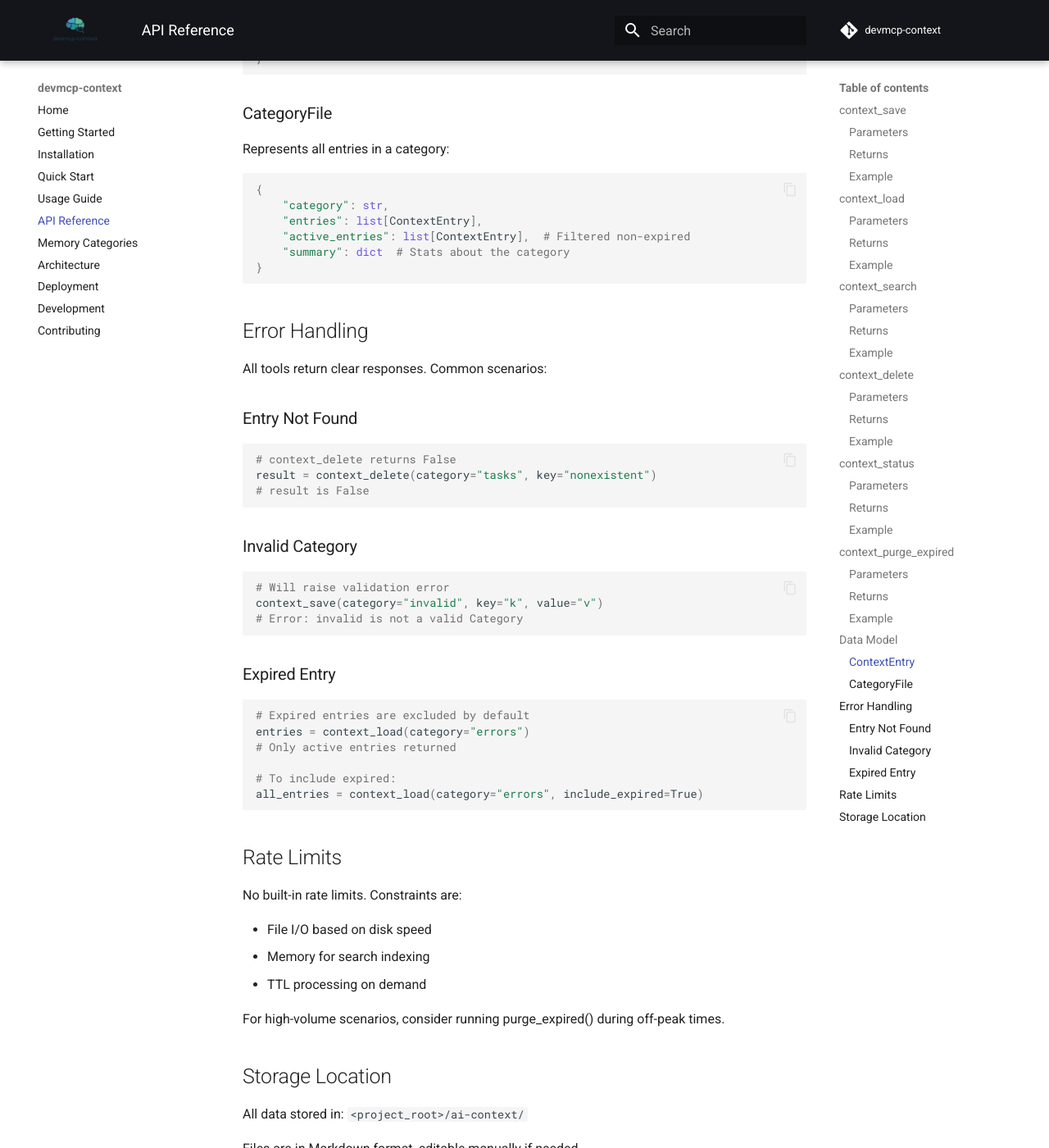
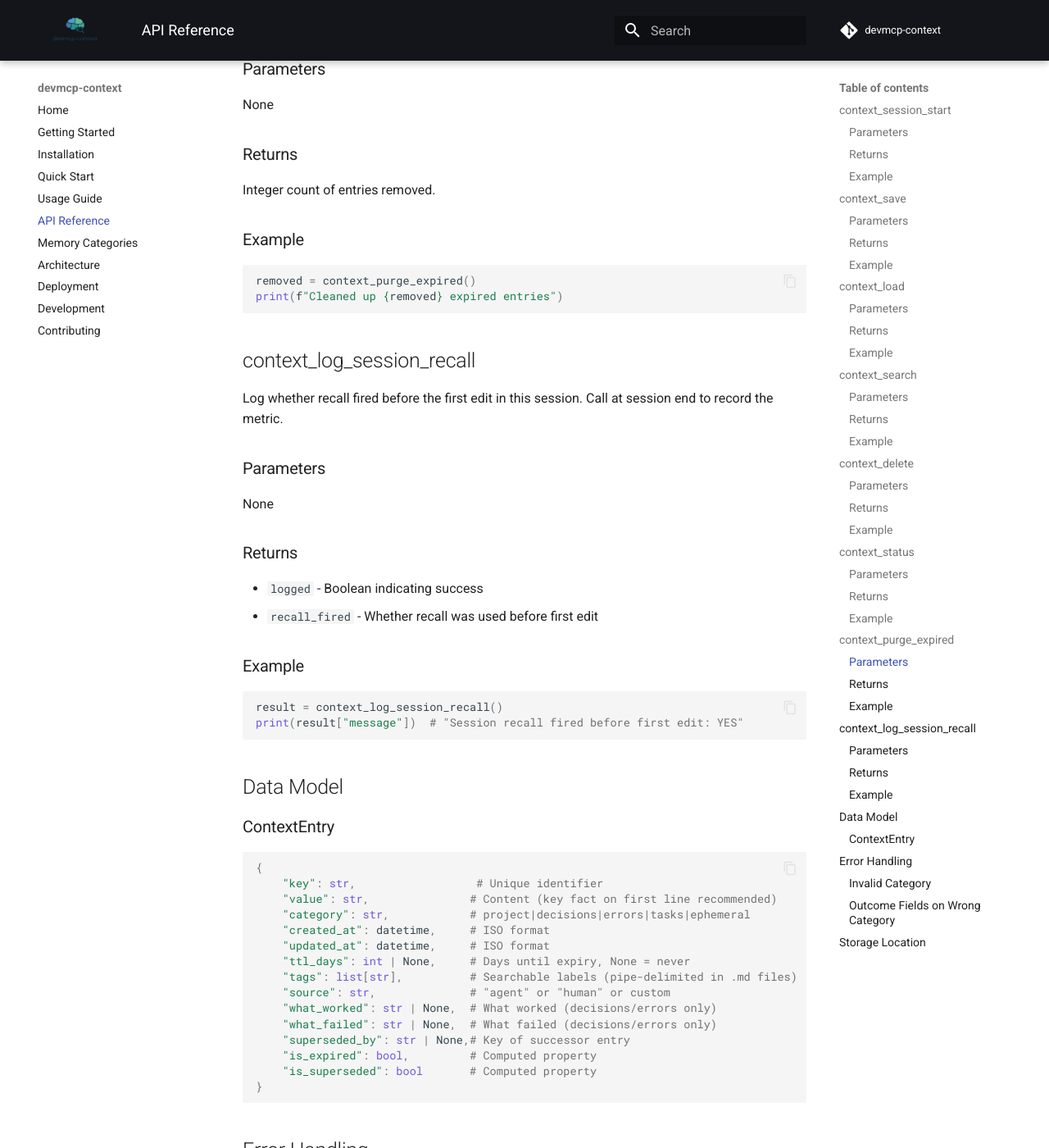
Before and after one commit to kushal1o1/devmcp-context, an MkDocs documentation site: the page built from docs/api.md, in a window 1280 px wide and 1400 px high, scrolled down 4052 px. Shown: the whole window at 82% size. Built offline with MkDocs 1.6.1 and Material for MkDocs 9.7.7, drawn with Linux system fonts in a browser that asks for light colours; comment, search, counter and statistics services are not loaded; some of the changed text lies outside the part shown.

Commit message:
docs:add docs for new changes recall ,session and log

````diff
--- a/docs/api.md
+++ b/docs/api.md
@@ -6,37 +6,68 @@
 graph TB
     Agent["Agent / User"]
 
+    Start["context_session_start<br/>(Auto-Recall)"]
     Save["context_save<br/>(Create/Update)"]
     Load["context_load<br/>(Retrieve)"]
     Search["context_search<br/>(Find)"]
     Delete["context_delete<br/>(Remove)"]
     Status["context_status<br/>(Summary)"]
     Purge["context_purge_expired<br/>(Cleanup)"]
+    Log["context_log_session_recall<br/>(Metric)"]
 
     Storage["ai-context/<br/>(Persistent Storage)"]
 
+    Agent -->|start session| Start
     Agent -->|save entry| Save
     Agent -->|load entries| Load
     Agent -->|search entries| Search
     Agent -->|delete entry| Delete
     Agent -->|get stats| Status
     Agent -->|cleanup expired| Purge
+    Agent -->|log metric| Log
 
+    Start --> Storage
     Save --> Storage
     Load --> Storage
     Search --> Storage
     Delete --> Storage
     Status --> Storage
     Purge --> Storage
+    Log --> Storage
 
     style Agent fill:#e8e8ff
+    style Start fill:#34d399,color:#0f172a
     style Save fill:#60a5fa,color:#0f172a
     style Load fill:#60a5fa,color:#0f172a
     style Search fill:#60a5fa,color:#0f172a
     style Delete fill:#60a5fa,color:#0f172a
     style Status fill:#60a5fa,color:#0f172a
     style Purge fill:#60a5fa,color:#0f172a
+    style Log fill:#fbbf24,color:#0f172a
     style Storage fill:#f0f0f0
+```
+
+## context_session_start
+
+**Call this FIRST at session start.** Auto-loads project + decisions memory and shows a compact index of all other categories. Returns recent session recall stats.
+
+### Parameters
+
+None
+
+### Returns
+
+- `auto_loaded` — Full entries from `project` and `decisions` categories
+- `compact_index` — One-line summaries (key + lead fact) for `errors`, `tasks`, `ephemeral`
+- `recent_session_recall_stats` — Whether past sessions used recall before edits
+
+### Example
+
+```python
+session = context_session_start()
+# Read auto-loaded project knowledge
+for entry in session["auto_loaded"]["project"]:
+    print(f"{entry['key']}: {entry['value']}")
 ```
 
 ## context_save
@@ -47,24 +78,27 @@
 
 - **category** (required) - One of: `project`, `decisions`, `errors`, `tasks`, `ephemeral`
 - **key** (required) - Unique identifier within the category
-- **value** (required) - The content to remember
+- **value** (required) - The content to remember. **Put the key fact on the first line.**
 - **tags** (optional) - List of searchable tags
 - **ttl_days** (optional) - Override default TTL. `None` means never expires
-- **source** (optional) - Who is saving this. Default: `"agent"`
+- **what_worked** (optional) - What worked about this decision/error. Only valid for `decisions` and `errors` categories.
+- **what_failed** (optional) - What failed about this decision/error. Only valid for `decisions` and `errors` categories.
+- **superseded_by** (optional) - Key of the entry that supersedes this one. Recall follows the pointer.
 
 ### Returns
 
-Entry is saved and persisted to disk.
+Entry is saved and persisted to disk. If updating an existing entry, `created_at` is preserved.
 
 ### Example
 
 ```python
 context_save(
-    category="project",
+    category="decisions",
     key="auth-strategy",
-    value="Using OAuth2 for authentication",
+    value="Using OAuth2 for authentication\nGitHub provider, JWT tokens",
     tags=["auth", "security"],
-    ttl_days=None
+    what_worked="Zero server-side state, scales horizontally",
+    what_failed="Token refresh adds complexity"
 )
 ```
 
@@ -79,27 +113,28 @@
 
 ### Returns
 
-List of `ContextEntry` objects with:
+List of entries with:
 - `key` - Entry identifier
 - `value` - Content
-- `created_at` - Creation timestamp
-- `updated_at` - Last update timestamp
+- `age_days` - How old the entry is
 - `ttl_days` - Time-to-live in days
 - `tags` - List of tags
 - `source` - Who created it
-- `is_expired` - Boolean indicating if expired
+- `what_worked` - What worked (decisions/errors only)
+- `what_failed` - What failed (decisions/errors only)
+- `superseded_by` - Key of successor entry, if superseded
 
 ### Example
 
 ```python
-entries = context_load(category="project")
+entries = context_load(category="decisions")
 for entry in entries:
-    print(f"{entry.key}: {entry.value}")
+    print(f"{entry['key']}: {entry['value']}")
 ```
 
 ## context_search
 
-Search across all categories by keyword.
+Search across all categories by keyword. Superseded entries are excluded (their successors are returned instead).
 
 ### Parameters
 
@@ -107,12 +142,7 @@
 
 ### Returns
 
-List of `ContextEntry` objects that match the query in:
-- Entry key
-- Entry value
-- Entry tags
-
-Results only include active (non-expired) entries.
+List of matching entries. Results only include active (non-expired, non-superseded) entries.
 
 ### Example
 
@@ -153,19 +183,13 @@
 
 ### Returns
 
-List of category summaries, each containing:
-- `category` - Category name
-- `description` - Category purpose
-- `total_entries` - Total entries (including expired)
-- `active_entries` - Non-expired entries
-- `expired_entries` - Expired entries
-- `oldest_days` - Age of oldest active entry
+List of category summaries with entry counts, staleness, and descriptions.
 
 ### Example
 
 ```python
 status = context_status()
-for cat_summary in status:
+for cat_summary in status["categories"]:
     print(f"{cat_summary['category']}: {cat_summary['active_entries']} active")
 ```
 
@@ -188,6 +212,26 @@
 print(f"Cleaned up {removed} expired entries")
 ```
 
+## context_log_session_recall
+
+Log whether recall fired before the first edit in this session. Call at session end to record the metric.
+
+### Parameters
+
+None
+
+### Returns
+
+- `logged` - Boolean indicating success
+- `recall_fired` - Whether recall was used before first edit
+
+### Example
+
+```python
+result = context_log_session_recall()
+print(result["message"])  # "Session recall fired before first edit: YES"
+```
+
 ## Data Model
 
 ### ContextEntry
@@ -195,27 +239,18 @@
 ```python
 {
     "key": str,                  # Unique identifier
-    "value": str,               # Content
+    "value": str,               # Content (key fact on first line recommended)
     "category": str,            # project|decisions|errors|tasks|ephemeral
     "created_at": datetime,     # ISO format
     "updated_at": datetime,     # ISO format
     "ttl_days": int | None,     # Days until expiry, None = never
-    "tags": list[str],          # Searchable labels
+    "tags": list[str],          # Searchable labels (pipe-delimited in .md files)
     "source": str,              # "agent" or "human" or custom
-    "is_expired": bool           # Computed property
-}
-```
-
-### CategoryFile
-
-Represents all entries in a category:
-
-```python
-{
-    "category": str,
-    "entries": list[ContextEntry],
-    "active_entries": list[ContextEntry],  # Filtered non-expired
-    "summary": dict  # Stats about the category
+    "what_worked": str | None,  # What worked (decisions/errors only)
+    "what_failed": str | None,  # What failed (decisions/errors only)
+    "superseded_by": str | None,# Key of successor entry
+    "is_expired": bool,         # Computed property
+    "is_superseded": bool       # Computed property
 }
 ```
 
@@ -223,42 +258,20 @@
 
 All tools return clear responses. Common scenarios:
 
-### Entry Not Found
+### Invalid Category
 ```python
-# context_delete returns False
-result = context_delete(category="tasks", key="nonexistent")
-# result is False
+context_save(category="invalid", key="k", value="v")
+# Returns: {"error": "Unknown category 'invalid'. Valid: [...]"}
 ```
 
-### Invalid Category
+### Outcome Fields on Wrong Category
 ```python
-# Will raise validation error
-context_save(category="invalid", key="k", value="v")
-# Error: invalid is not a valid Category
+context_save(category="project", key="k", value="v", what_worked="yes")
+# Raises: ValueError: what_worked/what_failed are only valid for decisions or errors
 ```
-
-### Expired Entry
-```python
-# Expired entries are excluded by default
-entries = context_load(category="errors")
-# Only active entries returned
-
-# To include expired:
-all_entries = context_load(category="errors", include_expired=True)
-```
-
-## Rate Limits
-
-No built-in rate limits. Constraints are:
-
-- File I/O based on disk speed
-- Memory for search indexing
-- TTL processing on demand
-
-For high-volume scenarios, consider running purge_expired() during off-peak times.
 
 ## Storage Location
 
 All data stored in: `<project_root>/ai-context/`
 
-Files are in Markdown format, editable manually if needed.
+Files are in Markdown format, editable manually if needed. Tags are pipe-delimited (`|`) in the meta comments.
````
Also changed, not shown: docs/architecture.md (+41 -19 lines), docs/categories.md (+48 -14 lines), docs/usage.md (+62 -26 lines).
